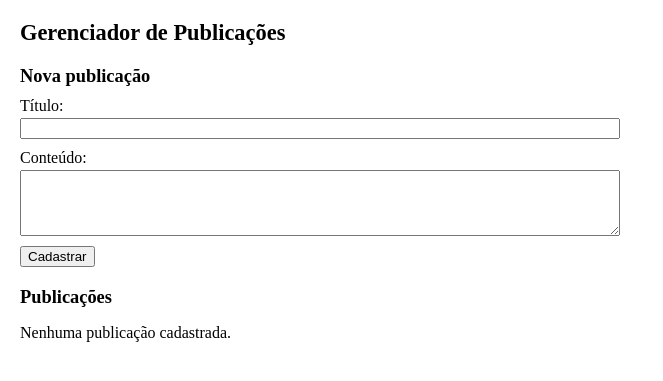
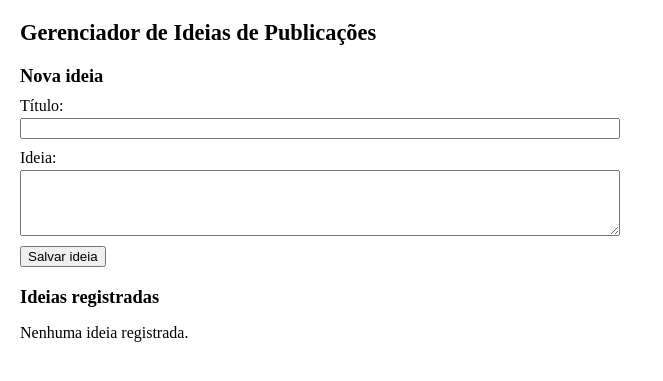
Before and after one commit to HenriqueYudyOnoOmoto/Gerenciador-Publicacoes, a Flask app: template templates/index.html in a window 1280 px wide. Shown: the top 381 px of the page, without its empty margins (0-663 px from the left). Run offline with Flask 3, Linux system fonts and the light colour scheme; the template is opened without the code that fills it, so the values that code supplies are empty.

Commit message:
Esclarecer finalidade do gerenciador de ideias

```diff
--- a/app.py
+++ b/app.py
@@ -67,13 +67,13 @@ def criar():
     conteudo = request.form.get("conteudo", "").strip()
 
     if not titulo or not conteudo:
-        flash("O título e o conteúdo são obrigatórios.", "erro")
+        flash("O título e a ideia são obrigatórios.", "erro")
         return redirect(url_for("index"))
     if len(titulo) > 100:
         flash("O título não pode exceder 100 caracteres.", "erro")
         return redirect(url_for("index"))
     if len(conteudo) > 2000:
-        flash("O conteúdo não pode exceder 2000 caracteres.", "erro")
+        flash("A ideia não pode exceder 2000 caracteres.", "erro")
         return redirect(url_for("index"))
 
     conexao = obter_conexao()
@@ -83,7 +83,7 @@ def criar():
     )
     conexao.commit()
     conexao.close()
-    flash("Publicação cadastrada com sucesso!", "sucesso")
+    flash("Ideia salva com sucesso!", "sucesso")
     return redirect(url_for("index"))
 
 
@@ -96,7 +96,7 @@ def editar(id):
     conexao.close()
 
     if publicacao is None:
-        abort(404, description="Publicação não encontrada.")
+        abort(404, description="Ideia não encontrada.")
     return render_template("editar.html", publicacao=publicacao)
 
 
@@ -108,13 +108,13 @@ def editar_salvar(id):
     ).fetchone()
     if publicacao is None:
         conexao.close()
-        abort(404, description="Publicação não encontrada.")
+        abort(404, description="Ideia não encontrada.")
 
     titulo = request.form.get("titulo", "").strip()
     conteudo = request.form.get("conteudo", "").strip()
     if not titulo or not conteudo:
         conexao.close()
-        flash("O título e o conteúdo são obrigatórios.", "erro")
+        flash("O título e a ideia são obrigatórios.", "erro")
         return redirect(url_for("editar", id=id))
     if len(titulo) > 100:
         conexao.close()
@@ -122,7 +122,7 @@ def editar_salvar(id):
         return redirect(url_for("editar", id=id))
     if len(conteudo) > 2000:
         conexao.close()
-        flash("O conteúdo não pode exceder 2000 caracteres.", "erro")
+        flash("A ideia não pode exceder 2000 caracteres.", "erro")
         return redirect(url_for("editar", id=id))
 
     conexao.execute(
@@ -131,7 +131,7 @@ def editar_salvar(id):
     )
     conexao.commit()
     conexao.close()
-    flash("Publicação atualizada com sucesso!", "sucesso")
+    flash("Ideia atualizada com sucesso!", "sucesso")
     return redirect(url_for("index"))
 
 
@@ -143,12 +143,12 @@ def excluir(id):
     ).fetchone()
     if publicacao is None:
         conexao.close()
-        abort(404, description="Publicação não encontrada.")
+        abort(404, description="Ideia não encontrada.")
 
     conexao.execute("DELETE FROM publicacoes WHERE id = ?", (id,))
     conexao.commit()
     conexao.close()
-    flash("Publicação excluída", "sucesso")
+    flash("Ideia excluída", "sucesso")
     return redirect(url_for("index"))
 
 
--- a/templates/index.html
+++ b/templates/index.html
@@ -1,16 +1,14 @@
 <!DOCTYPE html>
 <html lang="pt-BR">
-
 <head>
     <meta charset="UTF-8">
     <meta name="viewport" content="width=device-width, initial-scale=1.0">
-    <title>Gerenciador de Publicações</title>
+    <title>Gerenciador de Ideias de Publicações</title>
     <link rel="stylesheet" href="{{ url_for('static', filename='style.css') }}">
 </head>
-
 <body>
     <div class="container">
-        <h1>Gerenciador de Publicações</h1>
+        <h1>Gerenciador de Ideias de Publicações</h1>
 
         {# Mensagens de confirmação e erro #}
         {% with mensagens = get_flashed_messages(with_categories=true) %}
@@ -24,7 +22,7 @@
         {% endwith %}
 
         <section>
-            <h2>Nova publicação</h2>
+            <h2>Nova ideia</h2>
             <form action="{{ url_for('criar') }}" method="POST">
                 <input type="hidden" name="csrf_token" value="{{ csrf_token }}">
 
@@ -34,18 +32,18 @@
                 </div>
 
                 <div class="form-grupo">
-                    <label for="conteudo">Conteúdo:</label>
+                    <label for="conteudo">Ideia:</label>
                     <textarea id="conteudo" name="conteudo" rows="4" maxlength="2000" required></textarea>
                 </div>
 
                 <div class="form-acoes">
-                    <button type="submit">Cadastrar</button>
+                    <button type="submit">Salvar ideia</button>
                 </div>
             </form>
         </section>
 
         <section>
-            <h2>Publicações</h2>
+            <h2>Ideias registradas</h2>
             {% if publicacoes %}
             <div class="lista-publicacoes">
                 {% for pub in publicacoes %}
@@ -54,8 +52,7 @@
                     <p>{{ pub.conteudo }}</p>
                     <div class="publicacao-acoes">
                         <a href="{{ url_for('editar', id=pub.id) }}">Editar</a>
-                        <form action="{{ url_for('excluir', id=pub.id) }}" method="POST"
-                            onsubmit="return confirm('Tem certeza que deseja excluir esta publicação?');">
+                        <form action="{{ url_for('excluir', id=pub.id) }}" method="POST" onsubmit="return confirm('Tem certeza que deseja excluir esta ideia?');">
                             <input type="hidden" name="csrf_token" value="{{ csrf_token }}">
                             <button type="submit">Excluir</button>
                         </form>
@@ -64,10 +61,9 @@
                 {% endfor %}
             </div>
             {% else %}
-            <p>Nenhuma publicação cadastrada.</p>
+            <p>Nenhuma ideia registrada.</p>
             {% endif %}
         </section>
     </div>
 </body>
-
 </html>
```
Also changed, not shown: templates/editar.html (+5 -5 lines), test_app.py (+41 -41 lines), README.md.
